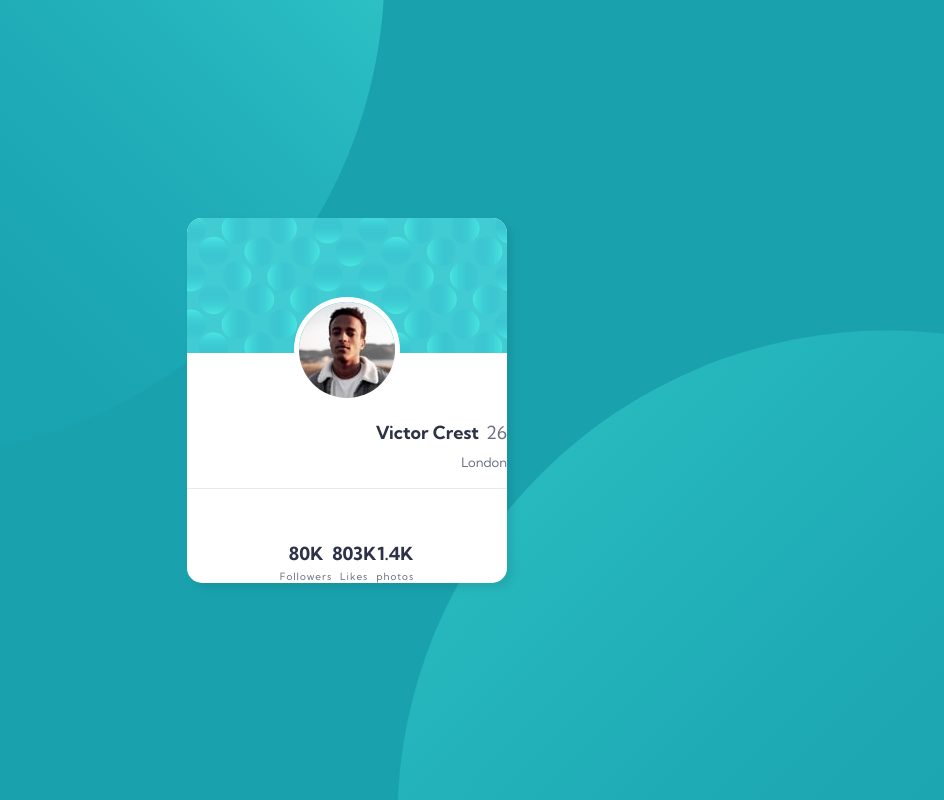
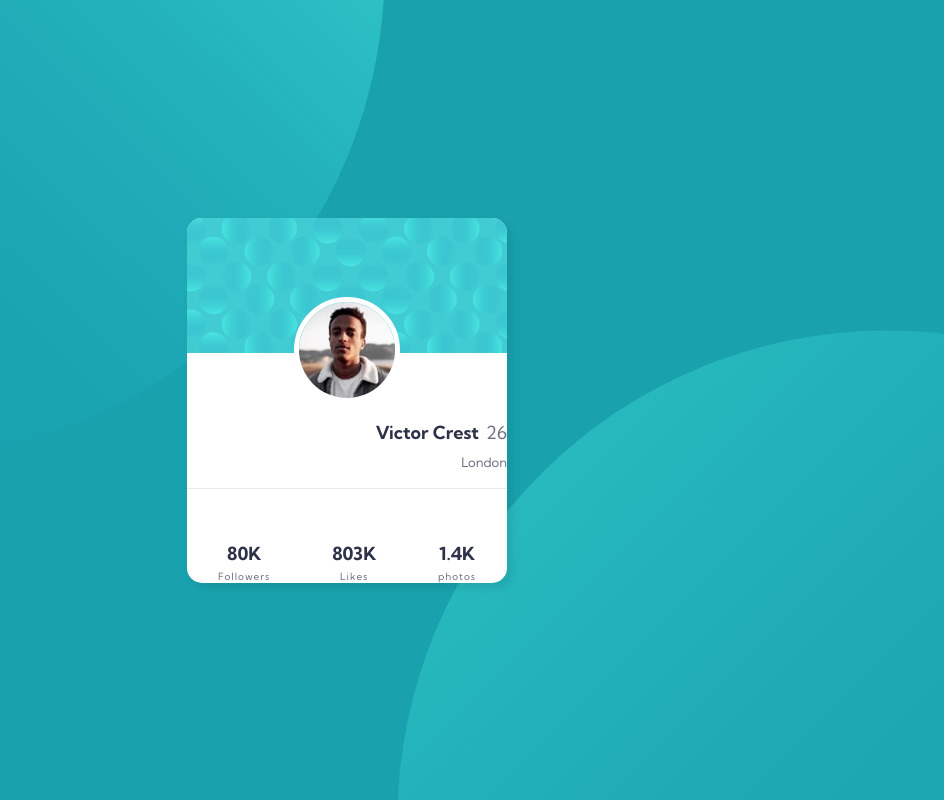
Before and after one commit to charo164/profile-card, a plain HTML site: page index.html in a window 1280 px wide. Shown: the whole page, without its empty margins (293-1237 px from the left). Drawn offline with nearby package versions, Linux system fonts and the light colour scheme; files that its build step writes are made by us from their sources.

Commit message:
Update style.scss

```diff
--- a/style/style.scss
+++ b/style/style.scss
@@ -79,7 +79,7 @@ body {
   div:nth-child(3) {
     border-top: 1px solid #e9e9e9;
     height: 26%;
-    span {
+    section {
       display: flex;
       flex-direction: column;
       justify-content: center;
```
